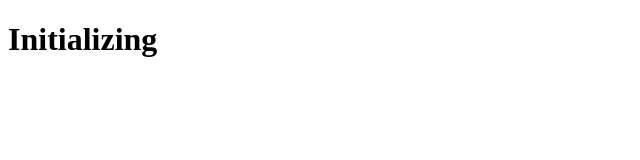
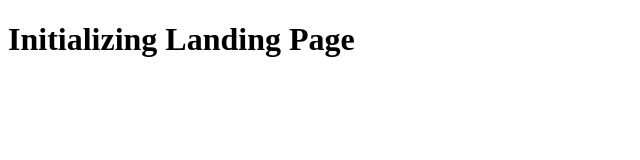
Before and after one commit to J2DevStudio/Portfolio, a plain HTML site: page index.html in a window 1280 px wide. Shown: the whole page, without its empty margins (0-640 px from the left). Drawn offline with Linux system fonts and the light colour scheme.

Commit message:
Updated index.html

```diff
--- a/index.html
+++ b/index.html
@@ -7,6 +7,6 @@
     <title>Portfolio</title>
   </head>
   <body>
-    <h1>Initializing</h1>
+    <h1>Initializing Landing Page</h1>
   </body>
 </html>
```
